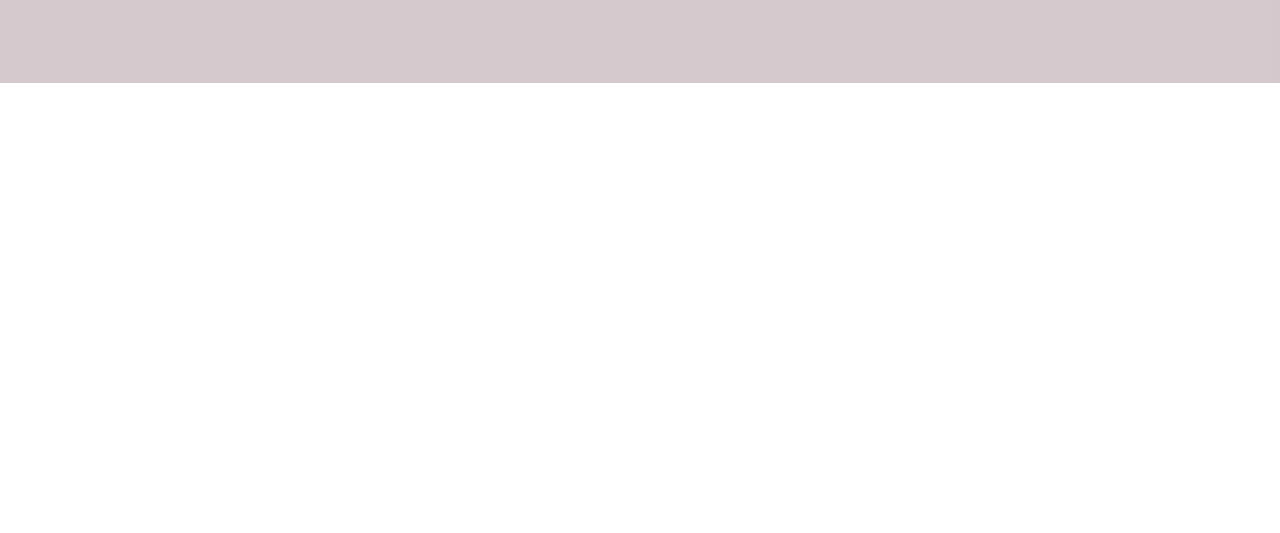
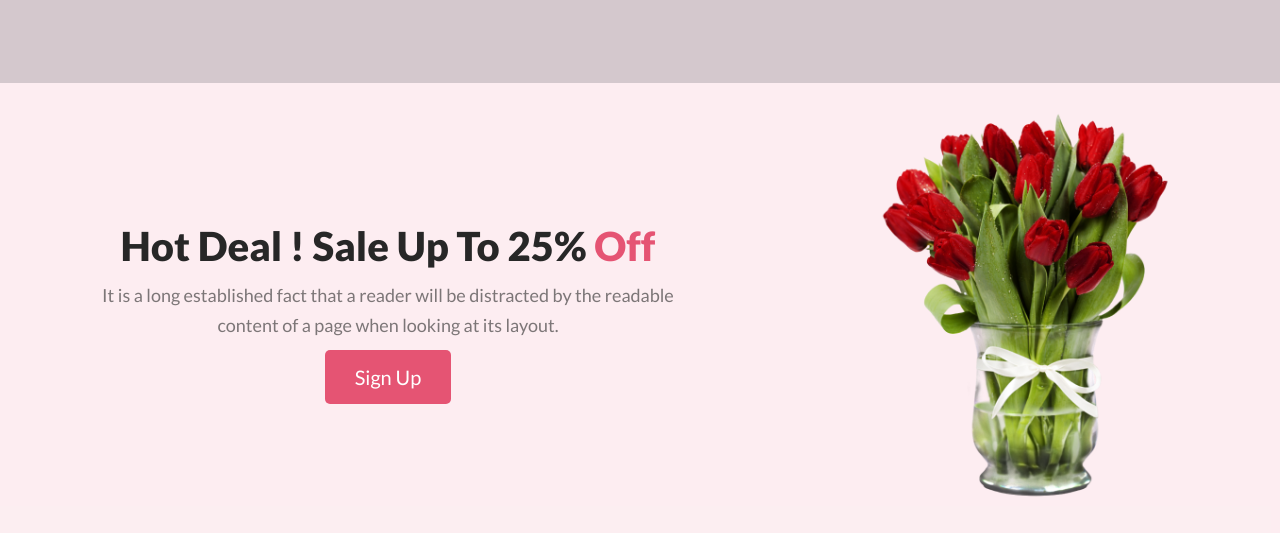
Before and after one commit to syed-asaddar-ali/online-flower-shop, a plain HTML site: page index.html in a window 1280 px wide. Shown: the part 2035-2568 px from the top of the page. Before the commit the page ends 2118 px from the top, so only its background shows below. Drawn offline with Linux system fonts and the light colour scheme.

Commit message:
added hot deal section

```diff
--- a/index.html
+++ b/index.html
@@ -71,6 +71,18 @@
             </div>
          </div>
      </section>
+     <section class="hot-deal-sec">
+        <div class="left-container">
+            <h2 class="hot-title">Hot Deal ! Sale Up To 25% <span class="off">Off</span></h2>
+            <p class="hot-desc">It is a long established fact that a reader will be distracted by the readable <br>content of a page when looking at its layout.</p>
+            <button class="btn">Sign Up</button>
+
+        </div>
+        <div class="right-container">
+            <img class="hot-img" src="./flower asset/pngwing 8.png" alt="">
+        </div>
+
+     </section>
 
      </main>
      <footer></footer>
--- a/style.css
+++ b/style.css
@@ -35,6 +35,7 @@
 }
 
 .btn{
+    border-radius: 8px;
     background: #E55473;
     padding: 15px 30px;
     border: none;
@@ -125,7 +126,37 @@
     box-shadow: 0px 0px 10px rgba(108, 2, 53, 0.7);
     width: 300px;
     height: 400px;
+}
+/* ---hot deal section style--- */
+.hot-deal-sec{
+    height: 450px;
+    background-color: rgba(229, 84, 115, 0.10);
+    display: flex;
+    justify-content: space-around;
+    align-items: center;
 
+
+}
+.left-container{
+    text-align: center;
+}
+.right-container .hot-img{
+    width: 300px;
+}
+.hot-title{
+    color: #272727;
+    font-size: 40px;
+    font-weight: 800;
+    padding: 10px;
+}
+.off{
+    color: #E55473;
+}
+.hot-desc{
+    color: rgba(39, 39, 39, 0.60);
+    font-size: 18px;
+    font-weight: 400;
+    line-height: 30px;
 }
 
 
@@ -151,4 +182,14 @@
 
 
 
+
+
+
+
+
+
+
+
+
+
 }
```
